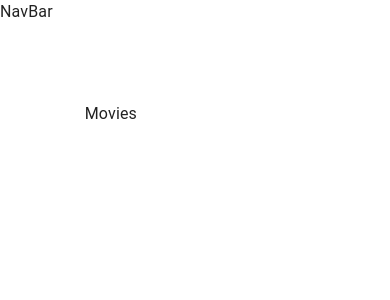
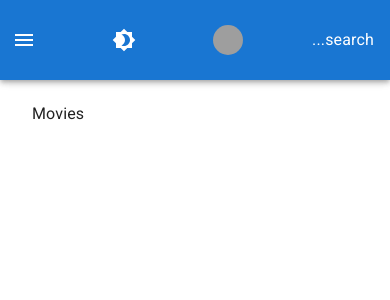
Before and after one commit to grgpk/filmpire, a React (Create React App) app: page / in a window 390 px wide. Shown: the top 300 px of the page. Built offline with nearby package versions, Linux system fonts and the light colour scheme; grey boxes are pictures that could not be loaded.

Commit message:
feat: create navbar

```diff
--- a/public/index.html
+++ b/public/index.html
@@ -12,6 +12,10 @@
     <link rel="apple-touch-icon" href="%PUBLIC_URL%/logo192.png" />
 
     <link rel="manifest" href="%PUBLIC_URL%/manifest.json" />
+    <link
+      rel="stylesheet"
+      href="https://fonts.googleapis.com/css2?family=Roboto:wght@300;400;500;700&display=swap"
+    />
 
     <title>Filmpire</title>
   </head>
--- a/src/components/NavBar/NavBar.jsx
+++ b/src/components/NavBar/NavBar.jsx
@@ -1,7 +1,74 @@
 import React from "react";
+import {
+  AppBar,
+  IconButton,
+  Toolbar,
+  Drawer,
+  Button,
+  Avatar,
+  useMediaQuery,
+  useTheme,
+} from "@mui/material";
+import {
+  Menu,
+  AccountCircle,
+  Brightness4,
+  Brightness7,
+} from "@mui/icons-material";
+import { Link } from "react-router-dom";
+
+import useStyles from "./styles";
 
 const NavBar = () => {
-  return <div>NavBar</div>;
+  const classes = useStyles();
+  const isMobile = useMediaQuery("(max-width:600px)");
+  const theme = useTheme();
+  const isAuthenticated = true;
+
+  return (
+    <AppBar>
+      <Toolbar className={classes.toolbar}>
+        {isMobile && (
+          <IconButton
+            color="inherit"
+            edge="start"
+            style={{ outline: "none" }}
+            onClick={() => {}}
+            className={classes.menuButton}
+          >
+            <Menu />
+          </IconButton>
+        )}
+        <IconButton color="inherit" sx={{ ml: 1 }} onClick={() => {}}>
+          {theme.palette.mode === "dark" ? <Brightness7 /> : <Brightness4 />}
+        </IconButton>
+        {!isMobile && "...search"}
+        <div>
+          {!isAuthenticated ? (
+            <Button color="inherit" onClick={() => {}}>
+              Login &nbsp; <AccountCircle />
+            </Button>
+          ) : (
+            <Button
+              color="inherit"
+              component={Link}
+              to="/profile/:id"
+              className={classes.linkButton}
+              onClick={() => {}}
+            >
+              {!isMobile && <>My Movies &nbsp; </>}
+              <Avatar
+                style={{ width: 30, height: 30 }}
+                alt="Profile"
+                src="https://cdn.pixabay.com/photo/2016/08/08/09/17/avatar-1577909_1280.png"
+              />
+            </Button>
+          )}
+        </div>
+        {isMobile && "...search"}
+      </Toolbar>
+    </AppBar>
+  );
 };
 
 export default NavBar;
--- /dev/null
+++ b/src/components/NavBar/styles.js
@@ -0,0 +1,21 @@
+import { makeStyles } from "@mui/styles";
+
+export default makeStyles((theme) => ({
+  toolbar: {
+    height: "80px",
+    display: "flex",
+    justifyContent: "space-between",
+    marginLeft: "240px",
+    [theme.breakpoints.down("sm")]: {
+      marginLeft: 0,
+      flexWrap: "wrap",
+    },
+  },
+
+  menuButton: {
+    marginInlineEnd: theme.spacing(2),
+    [theme.breakpoints.up("sm")]: {
+      display: "none",
+    },
+  },
+}));
--- a/src/index.js
+++ b/src/index.js
@@ -1,11 +1,16 @@
 import ReactDom from "react-dom";
 import { BrowserRouter } from "react-router-dom";
+import { createTheme, ThemeProvider } from "@mui/material/styles";
 
 import App from "./components/App";
 
+const theme = createTheme();
+
 ReactDom.render(
-  <BrowserRouter>
-    <App />
-  </BrowserRouter>,
+  <ThemeProvider theme={theme}>
+    <BrowserRouter>
+      <App />
+    </BrowserRouter>
+  </ThemeProvider>,
   document.getElementById("root"),
 );
```
